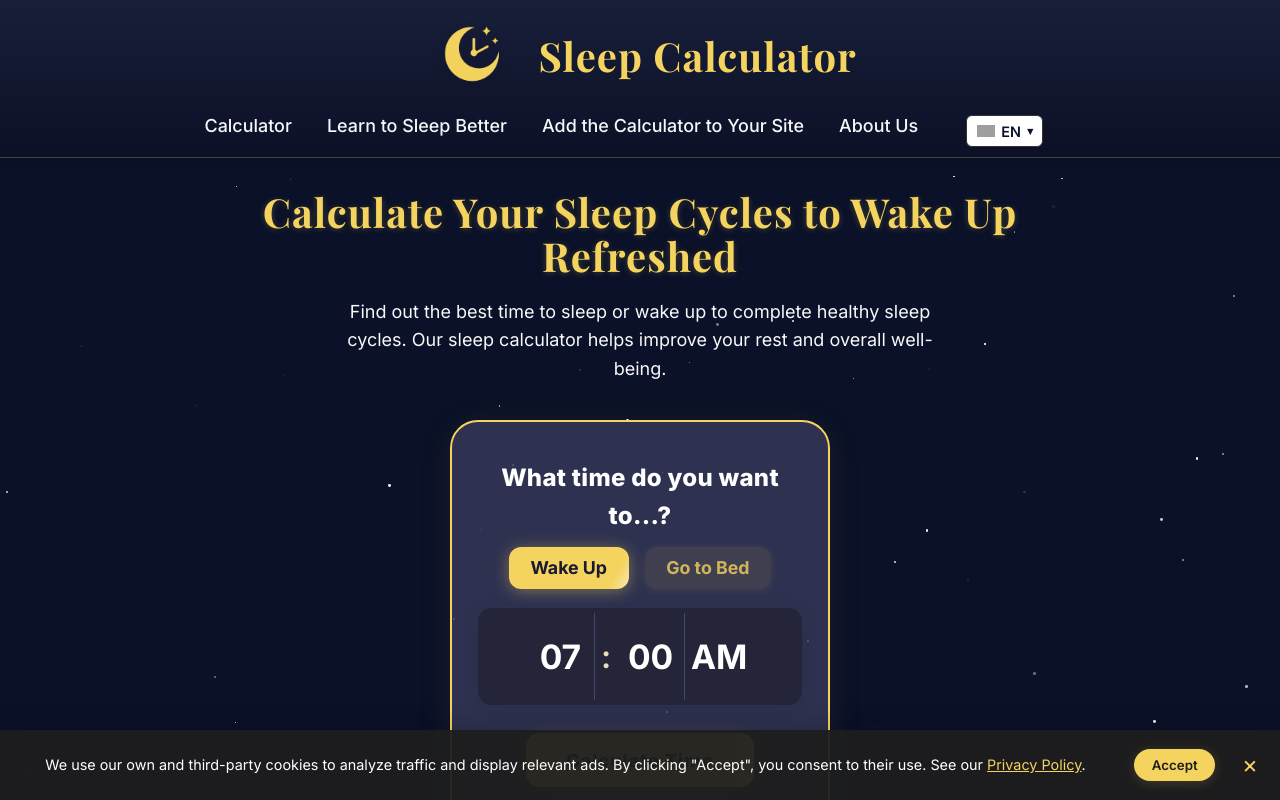
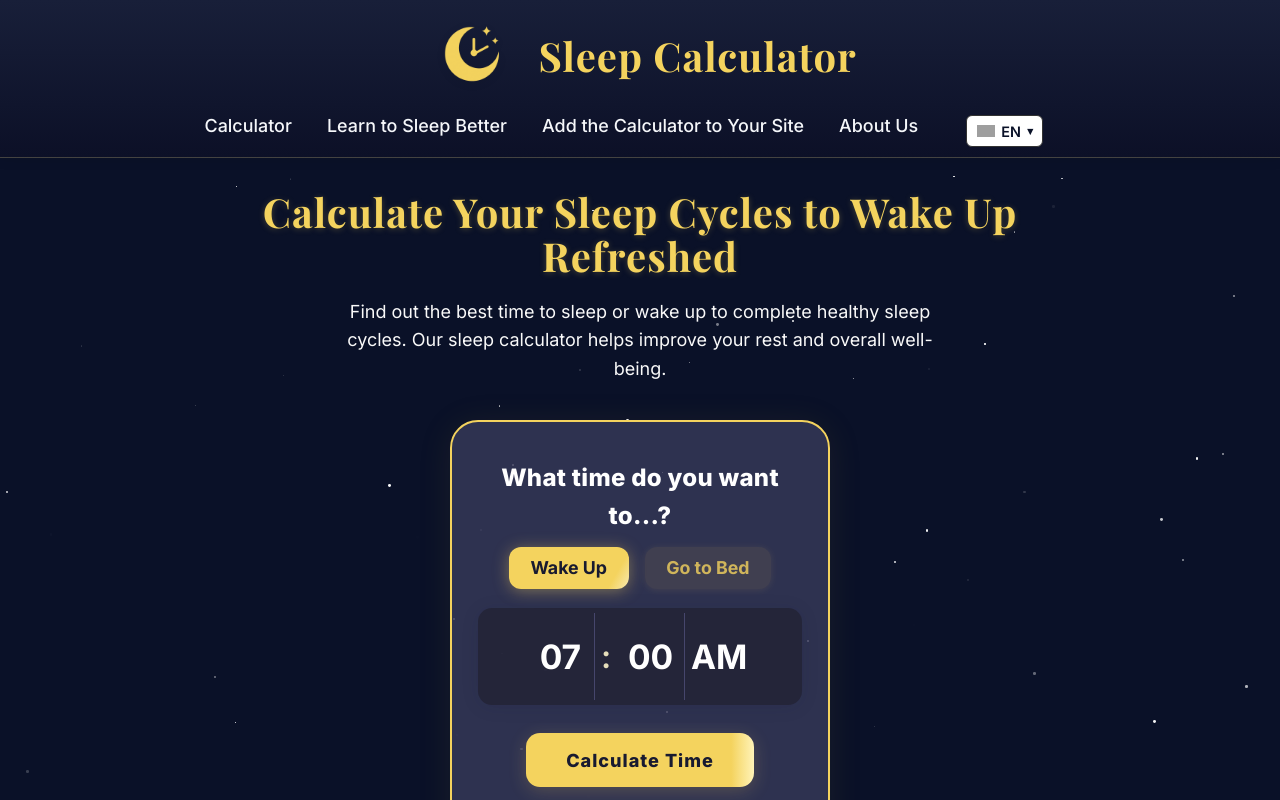
Before and after one commit to Sawasdee7123/mysleepcalculator, a Next.js app: page / in a window 1280 px wide. Shown: the top 800 px of the page. Built offline with nearby package versions, Linux system fonts and the light colour scheme; grey boxes are pictures that could not be loaded.

Commit message:
Google AdSense - Remove Old Consent Form

```diff
--- a/app/components/LayoutShell.tsx
+++ b/app/components/LayoutShell.tsx
@@ -6,7 +6,7 @@ import { usePathname } from 'next/navigation';
 // Import the Header and Footer components for site layout
 import Header from './Header';
 import Footer from './Footer';
-import CookieConsentBanner from './CookieConsentBanner';
+// import CookieConsentBanner from './CookieConsentBanner';  // Cookies Consent Form Commented out, using Google AdSense one
 
 /**
  * LayoutShell component
@@ -28,7 +28,10 @@ export default function LayoutShell({ children }: { children: React.ReactNode })
     <>
       {/* Only show Header & CookieConsentBanner if not on the widget route */}
       {!hideHeader && <Header />}
-      {!hideCookieBanner && <CookieConsentBanner />}
+
+      {/* CookieConsentBanner disabled (handled by Google AdSense CMP) */}
+      {/* {!hideCookieBanner && <CookieConsentBanner />} */}
+
       {/* Render the main page content */}
       {children}
     </>
```
